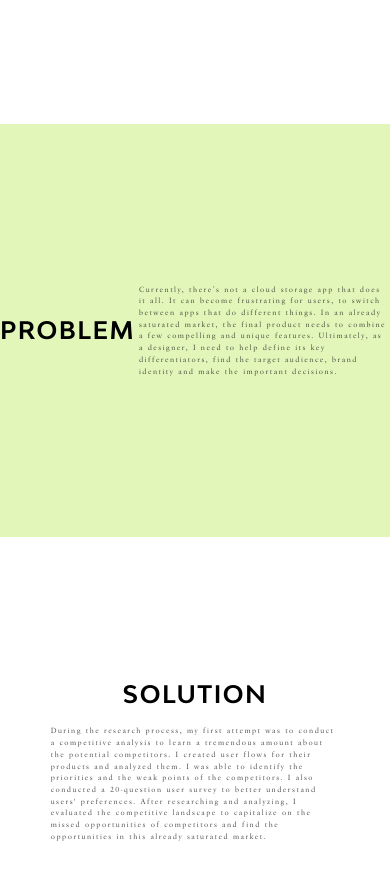
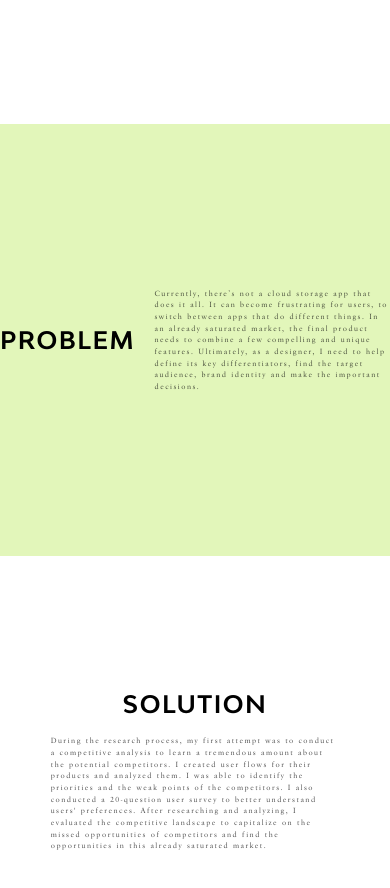
Before and after one commit to rileylulu/rileylu.github.io, a plain HTML site: page cloud office project.html in a window 390 px wide. Shown: the part 4240-5128 px from the top of the page. Drawn offline with nearby package versions, Linux system fonts and the light colour scheme.

Commit message:
project css

```diff
--- a/css/projectcloud.css
+++ b/css/projectcloud.css
@@ -327,6 +327,7 @@ transform: translateX(-100%);
 @media screen and (max-width: 768px) {
   .problem {
 margin-bottom: 5%;
+padding: 5% 0;
   }
 }
 
@@ -342,6 +343,7 @@ margin-right: 1%;
 @media screen and (max-width: 768px) {
   .problem h1{
 transform: none;
+margin-right: 5%;
   }
 }
 
```
